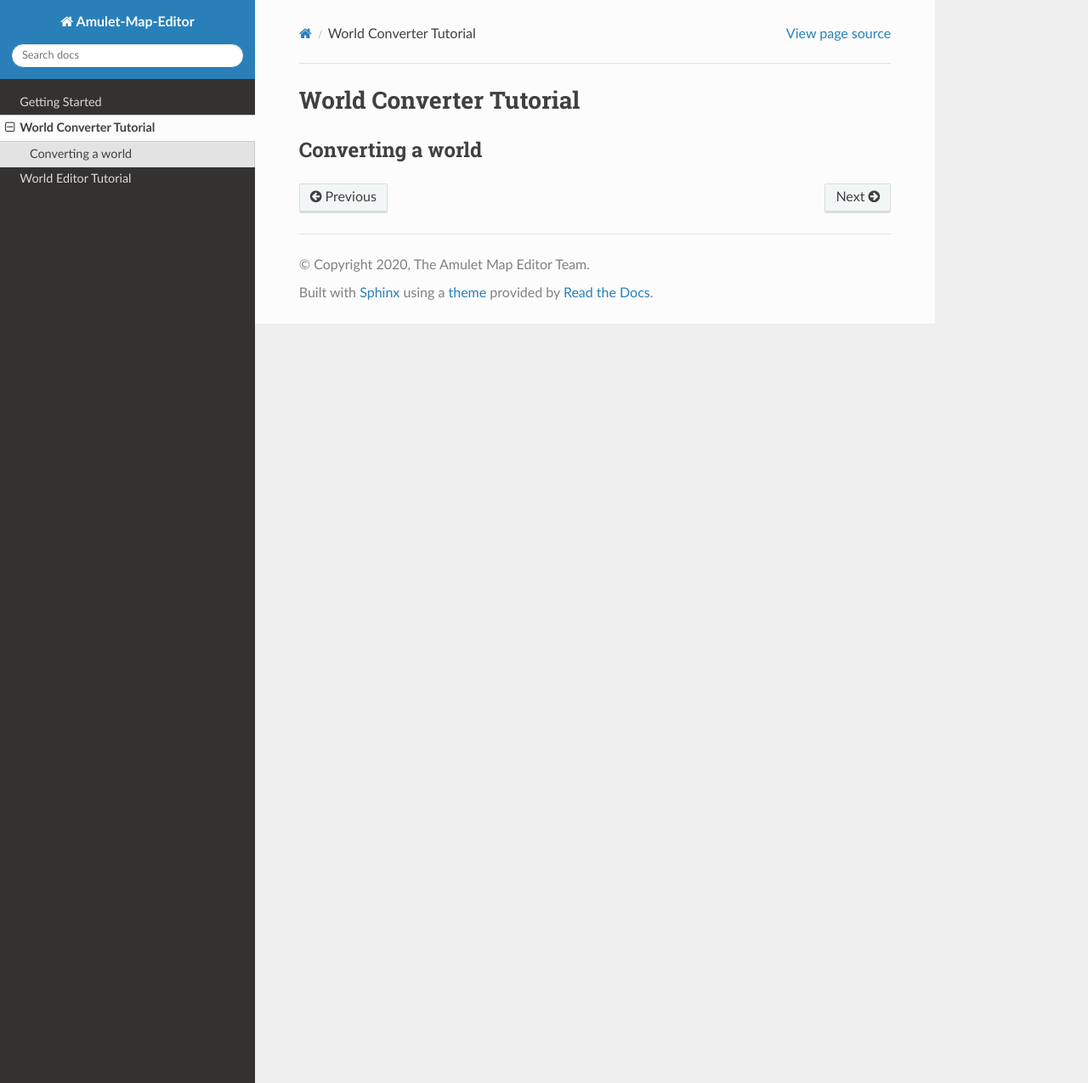
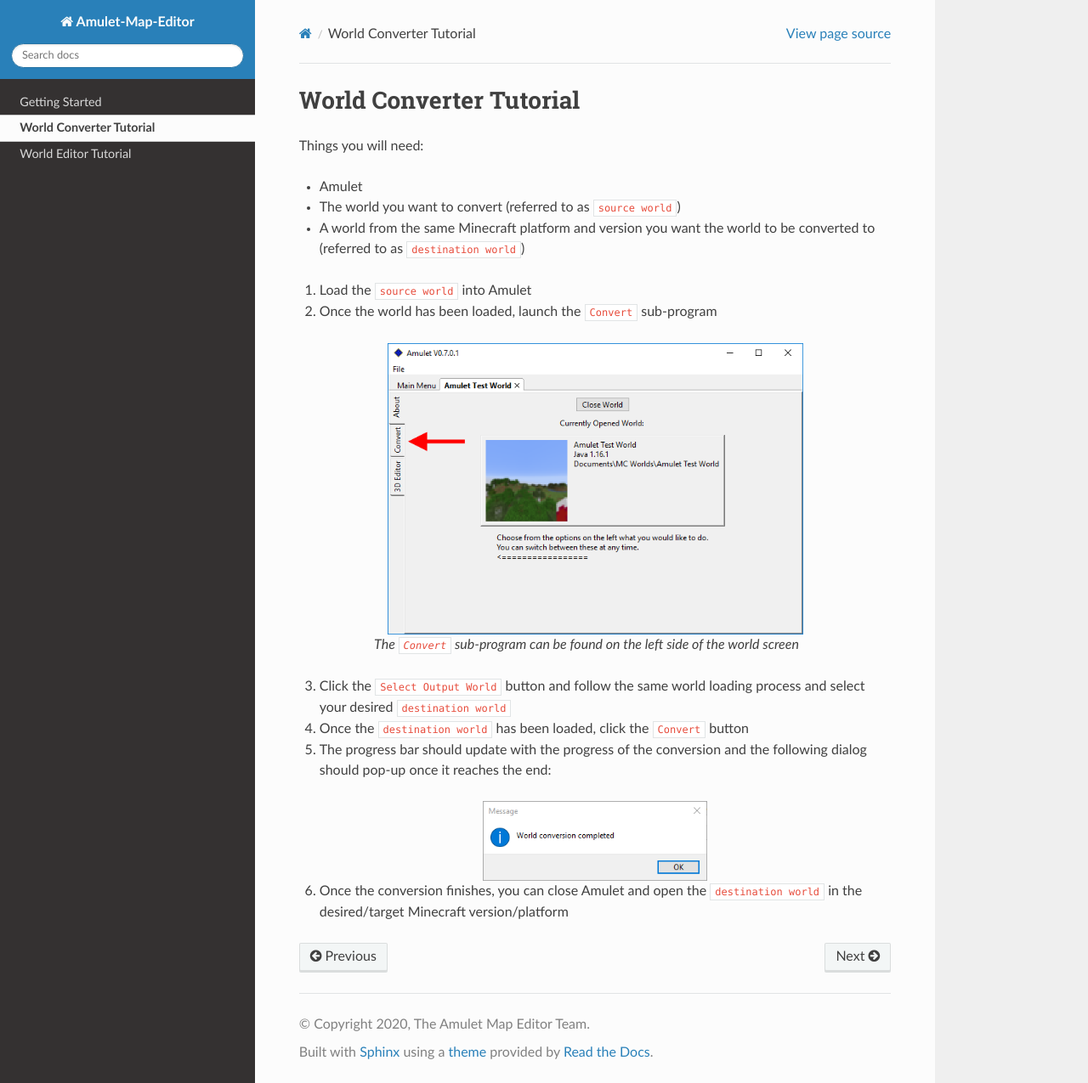
Before and after one commit to Amulet-Team/Amulet-Map-Editor, a Sphinx documentation site: the page built from docs/world_converter.rst, in a window 1280 px wide and 1275 px high. Shown: the whole window at 85% size. Built offline with Sphinx 7.4.7 and the Read the Docs theme 2.0.0, drawn with Linux system fonts in a browser that asks for light colours.

Commit message:
Finished world converter documentation

```diff
--- a/docs/conf.py
+++ b/docs/conf.py
@@ -22,7 +22,7 @@
 author = "The Amulet Map Editor Team"
 
 # The full version, including alpha/beta/rc tags
-release = "0.7.0.1"
+release = "v0.7.0.1"
 
 
 # -- General configuration ---------------------------------------------------
--- a/docs/world_converter.rst
+++ b/docs/world_converter.rst
@@ -1,5 +1,27 @@
 World Converter Tutorial
 ========================
 
-Converting a world
-------------------
+Things you will need:
+
+* Amulet
+* The world you want to convert (referred to as ``source world``)
+* A world from the same Minecraft platform and version you want the world to be converted to (referred to as ``destination world``)
+
+1. Load the ``source world`` into Amulet
+2. Once the world has been loaded, launch the ``Convert`` sub-program
+
+.. figure:: _static/images/world_screen_converter.png
+    :scale: 75 %
+    :align: center
+
+    The ``Convert`` sub-program can be found on the left side of the world screen
+
+3. Click the ``Select Output World`` button and follow the same world loading process and select your desired ``destination world``
+4. Once the ``destination world`` has been loaded, click the ``Convert`` button
+5. The progress bar should update with the progress of the conversion and the following dialog should pop-up once it reaches the end:
+
+.. figure:: _static/images/conversion_finished.png
+    :scale: 75 %
+    :align: center
+
+6. Once the conversion finishes, you can close Amulet and open the ``destination world`` in the desired/target Minecraft version/platform
```
Also changed, not shown: docs/_static/images/conversion_finished.png (added), docs/_static/images/world_screen_converter.png (added).
